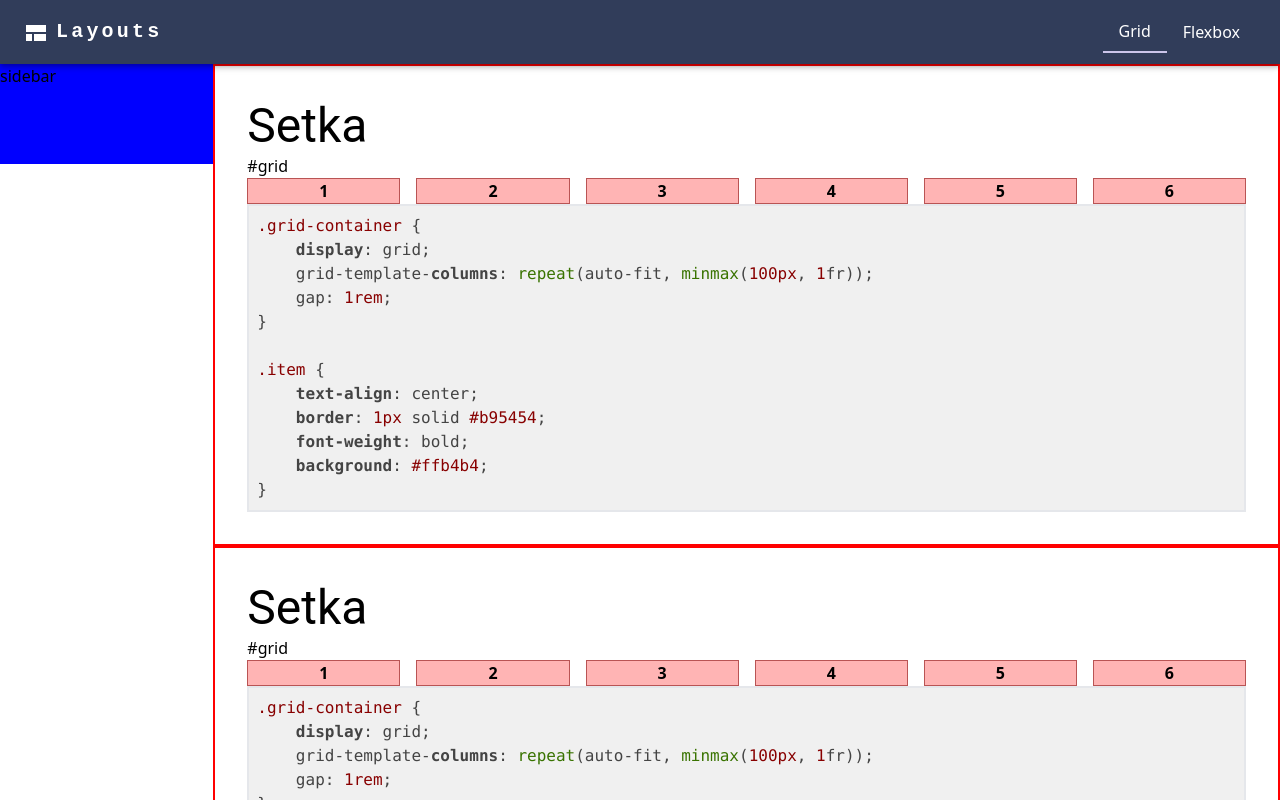
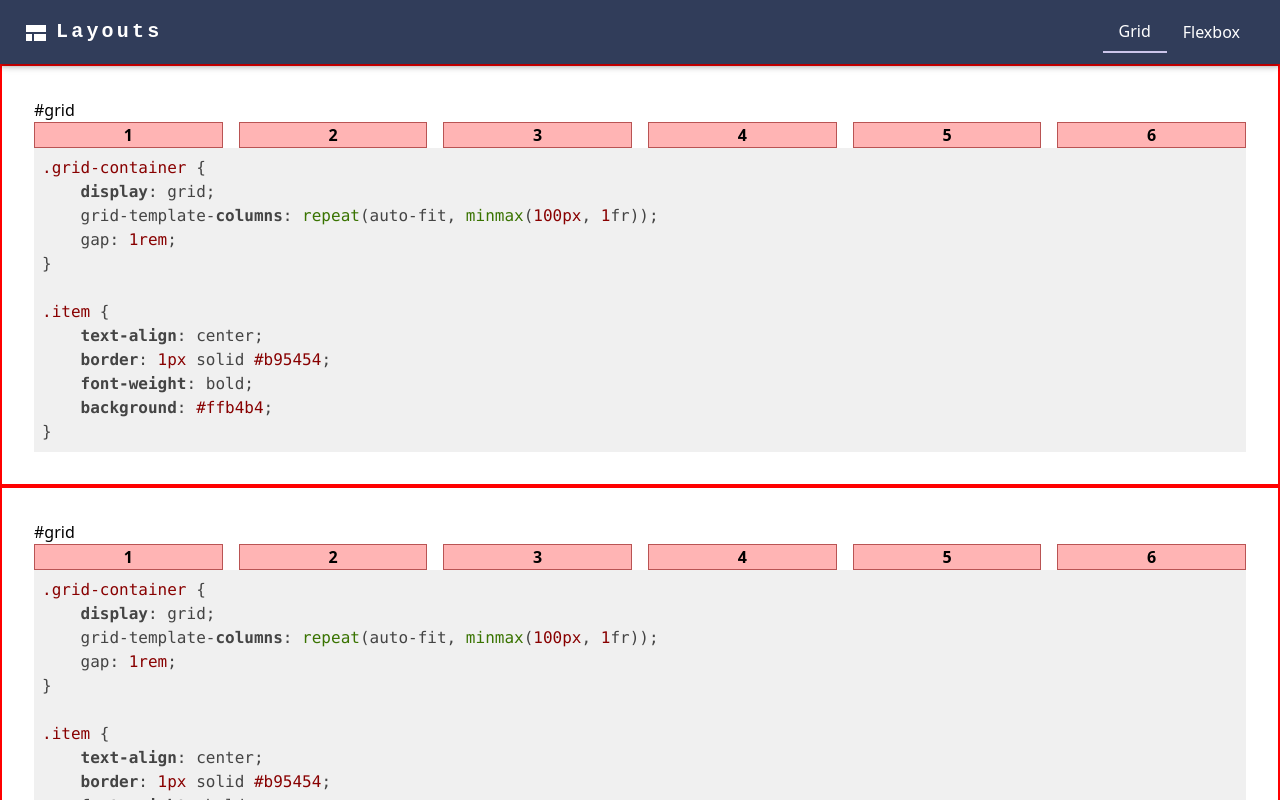
Before and after one commit to 16Bogdan54/Layouts-app-ReactJS, a React (Vite) app: page /grid in a window 1280 px wide. Shown: the top 800 px of the page. Built offline with nearby package versions, Linux system fonts and the light colour scheme.

Commit message:
temporary remove sidebar

```diff
--- a/package.json
+++ b/package.json
@@ -16,12 +16,14 @@
     "@types/react-syntax-highlighter": "^15.5.6",
     "react": "^18.2.0",
     "react-dom": "^18.2.0",
+    "react-resizable": "^3.0.4",
     "react-router-dom": "^6.6.2",
     "react-syntax-highlighter": "^15.5.0"
   },
   "devDependencies": {
     "@types/react": "^18.0.26",
     "@types/react-dom": "^18.0.9",
+    "@types/react-resizable": "^3.0.3",
     "@vitejs/plugin-react": "^3.0.0",
     "autoprefixer": "^10.4.13",
     "postcss": "^8.4.20",
--- a/src/components/hero/Hero.tsx
+++ b/src/components/hero/Hero.tsx
@@ -11,7 +11,7 @@ const Hero = () => {
             backgroundPosition: 'center',
             padding: '1rem'
         }}>
-            <Grid item xs={12} sm={6} sx={{display: 'flex', flexDirection: 'column', alignItems: 'center', justifyContent: 'center', padding: '1rem'}}>
+            <Grid item xs={12} sm={6} sx={{display: 'flex', flexDirection: 'column', alignItems: 'start', justifyContent: 'center', padding: '1rem'}}>
                 <Typography variant="h4" fontWeight="bold" gutterBottom>The perfect set of css layouts ideas for your project</Typography>
                 <Typography variant="body1" gutterBottom>If you don’t wanna waste your time writing boilerplate code in your CSS files check out our layouts!</Typography>
             </Grid>
--- a/src/components/layouts/Layout.tsx
+++ b/src/components/layouts/Layout.tsx
@@ -1,7 +1,7 @@
 import React from 'react';
 import {Box, Typography} from "@mui/material";
-import './testStyles/testStyles.css'
 import SyntaxHighlighter from "react-syntax-highlighter";
+import LayoutBlock from "./LayoutBlock";
 
 interface Props {
     type: string;
@@ -12,15 +12,10 @@ const items: number[] = [1,2,3,4,5,6]
 const Layout = ({type}:Props) => {
     return (
         <Box  sx={{height: 'auto', border: '2px solid red', p: 4}}>
-            <Typography variant="h3">Setka</Typography>
             <h1>{type === "flexbox" ? "#flexbox" : "#grid"}</h1>
-            <div className="grid-container">
-                {items.map((item, index) => (
-                    <div className="item" key={index}>{item}</div>
-                ))}
-            </div>
+            <LayoutBlock/>
             <div>
-                <SyntaxHighlighter  className="whitespace-pre d-block border-2" bg="transparent" color="white" language="css" children={
+                <SyntaxHighlighter language="css" children={
                     `.grid-container {
     display: grid;
     grid-template-columns: repeat(auto-fit, minmax(100px, 1fr));
--- /dev/null
+++ b/src/components/layouts/LayoutBlock.tsx
@@ -0,0 +1,17 @@
+import React from 'react';
+import './testStyles/testStyles.css'
+import {Resizable } from 'react-resizable'
+
+const items: number[] = [1,2,3,4,5,6]
+
+const LayoutBlock = () => {
+    return (
+        <div className="grid-container">
+            {items.map((item, index) => (
+                <div className="item" key={index}>{item}</div>
+            ))}
+        </div>
+    );
+};
+
+export default LayoutBlock;
--- a/src/components/sidebar/Sidebar.tsx
+++ b/src/components/sidebar/Sidebar.tsx
@@ -1,5 +1,11 @@
 import React from 'react';
 import {Box} from "@mui/material";
+
+/*
+*
+* temporary removed from layouts pages
+*
+* */
 
 const Sidebar = () => {
     return (
--- a/src/pages/Grid/GridLayouts.tsx
+++ b/src/pages/Grid/GridLayouts.tsx
@@ -1,18 +1,13 @@
 import React from 'react';
-import {Grid} from "@mui/material";
-import Sidebar from "../../components/sidebar/Sidebar";
+
 import LayoutSection from "../../components/layouts/LayoutsSection";
+import {Box} from "@mui/material";
 
 const GridLayouts = () => {
     return (
-        <Grid container>
-            <Grid item xs={12} sm={2}>
-                <Sidebar/>
-            </Grid>
-            <Grid item xs={12} sm={10}>
-                <LayoutSection/>
-            </Grid>
-        </Grid>
+        <Box>
+            <LayoutSection/>
+        </Box>
     );
 };
 
```
Also changed, not shown: 1 other file (tests, documents, lock files or other folders).
